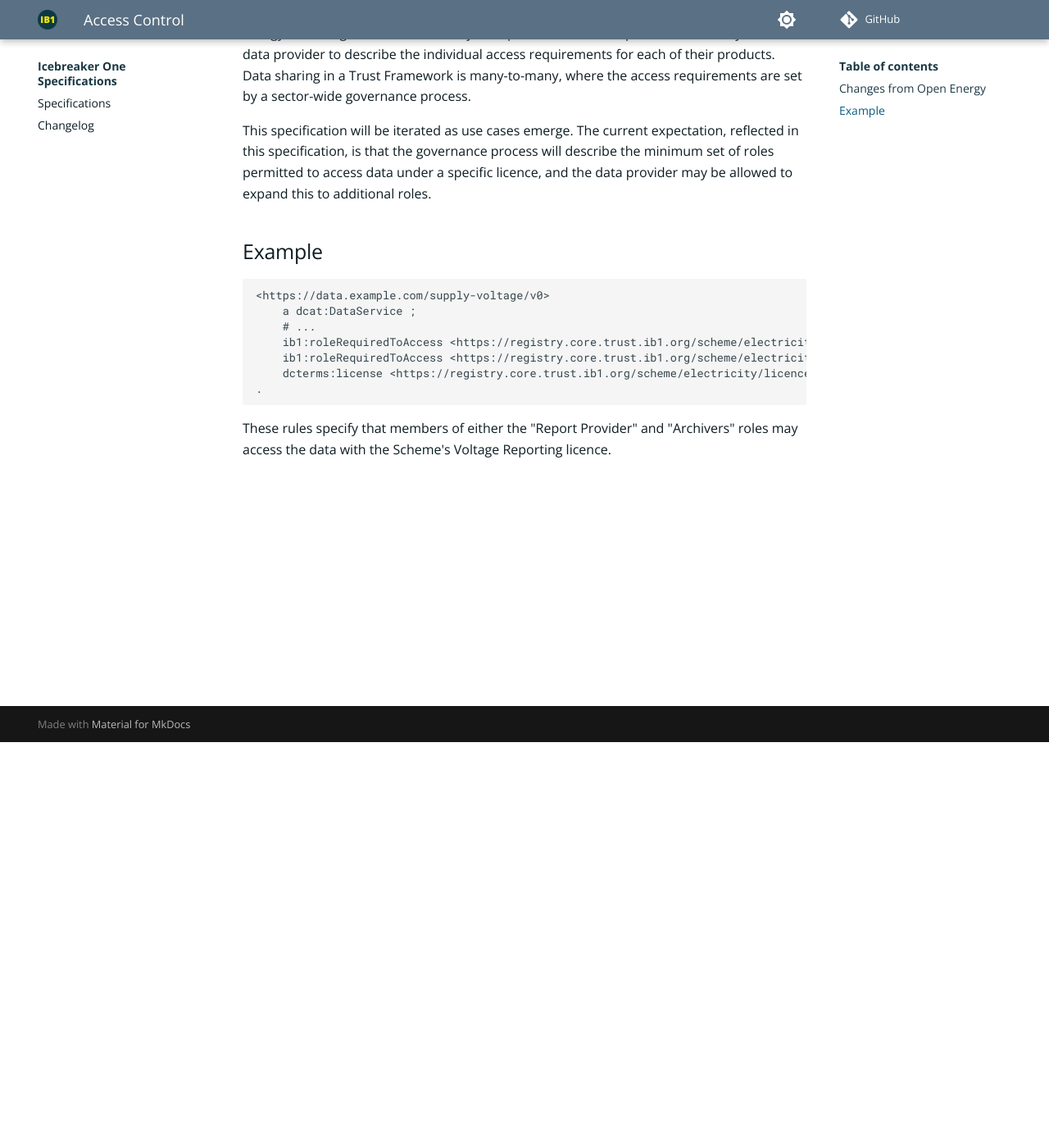
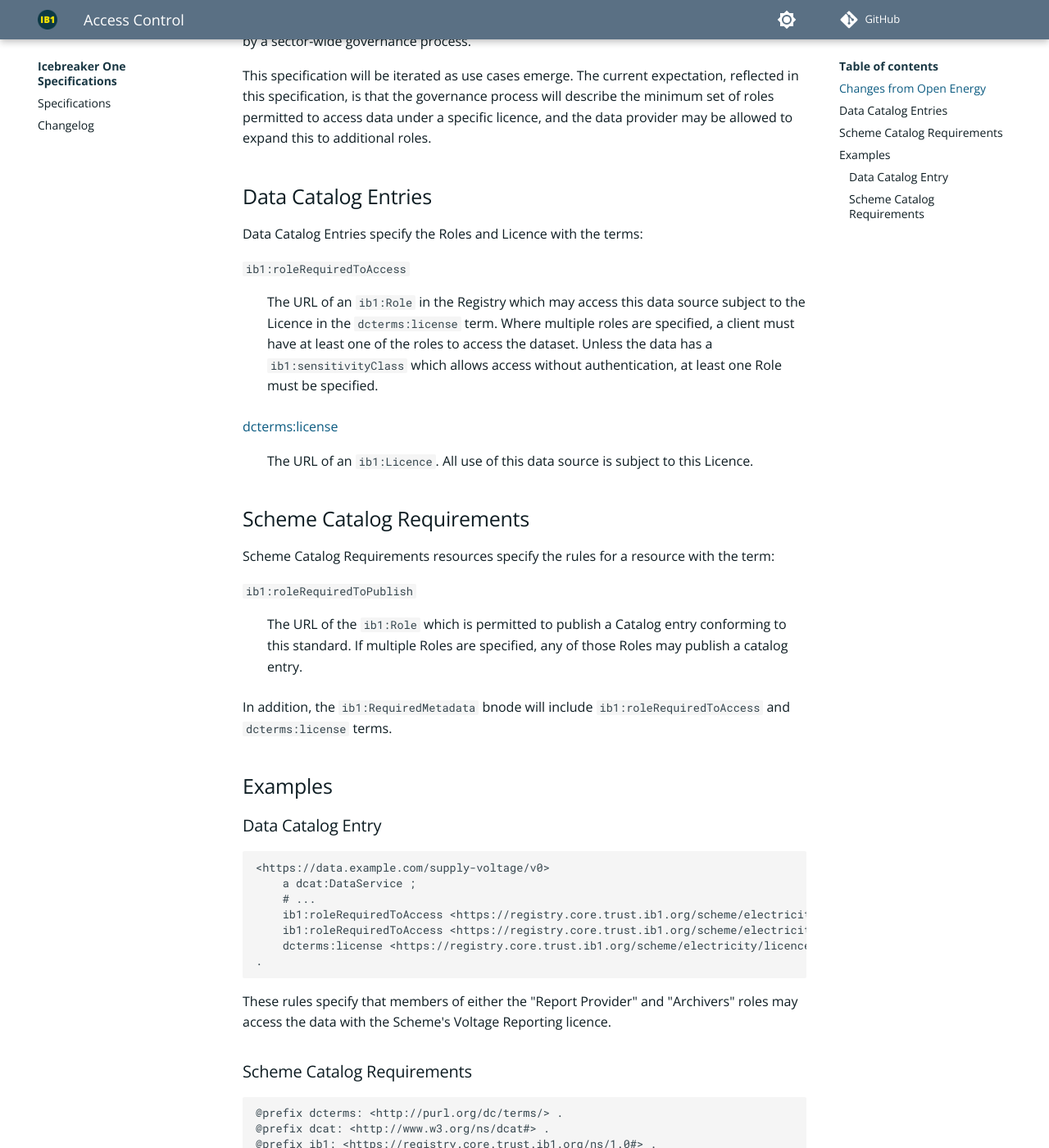
Before and after one commit to icebreakerone/ib1-technical-specifications, an MkDocs documentation site: the page built from docs/access-control/1.0.md, in a window 1280 px wide and 1400 px high, scrolled down 495 px. Shown: the whole window at 82% size. Built offline with MkDocs 1.6.1 and Material for MkDocs 9.7.7, drawn with Linux system fonts in a browser that asks for light colours; comment, search, counter and statistics services are not loaded; some of the changed text lies outside the part shown.

Commit message:
Split out access control terms to separate specification

````diff
--- a/docs/access-control/1.0.md
+++ b/docs/access-control/1.0.md
@@ -2,11 +2,9 @@
 
 Access to data sources is controlled by roles and licences.
 
-A [catalog entry](../data-catalog-records/1.0.md) specifies one or more roles and a licence. If a participant has any of the roles, they may access the data source under the specified licence.
+A [Data Catalog Entry](../data-catalog-records/1.0.md) specifies one or more roles and a licence. If a participant has any of the roles, they may access the data source under the specified licence.
 
-The Registry maintains a list of the permissions and obligations for access to a data source under a given licence.
-
-Scheme-conforming data sources use [Scheme Catalog Requirements Documents](../data-catalog-records/1.0.md#scheme-catalog-requirements) which specify the Access Rules for common formats of data sources.
+Scheme-conforming data sources use [Scheme Catalog Requirements Resources](../data-catalog-records/1.0.md#scheme-catalog-requirements) which specify the Access Rules for data sources which implement APIs agreed by the Scheme.
 
 ## Changes from Open Energy
 
@@ -14,7 +12,30 @@ This access control specification is a simplification of Open Energy's access co
 
 This specification will be iterated as use cases emerge. The current expectation, reflected in this specification, is that the governance process will describe the minimum set of roles permitted to access data under a specific licence, and the data provider may be allowed to expand this to additional roles.
 
-## Example
+## Data Catalog Entries
+
+Data Catalog Entries specify the Roles and Licence with the terms:
+
+`ib1:roleRequiredToAccess`
+: The URL of an `ib1:Role` in the Registry which may access this data source subject to the Licence in the `dcterms:license` term. Where multiple roles are specified, a client must have at least one of the roles to access the dataset. Unless the data has a `ib1:sensitivityClass` which allows access without authentication, at least one Role must be specified.
+
+[dcterms:license](https://www.dublincore.org/specifications/dublin-core/dcmi-terms/#license)
+: The URL of an `ib1:Licence`. All use of this data source is subject to this Licence.
+
+
+## Scheme Catalog Requirements
+
+Scheme Catalog Requirements resources specify the rules for a resource with the term:
+
+`ib1:roleRequiredToPublish`
+: The URL of the `ib1:Role` which is permitted to publish a Catalog entry conforming to this standard. If multiple Roles are specified, any of those Roles may publish a catalog entry.
+
+In addition, the `ib1:RequiredMetadata` bnode will include `ib1:roleRequiredToAccess` and `dcterms:license` terms.
+
+
+## Examples
+
+### Data Catalog Entry
 
 ```
 <https://data.example.com/supply-voltage/v0>
@@ -22,8 +43,27 @@ This specification will be iterated as use cases emerge. The current expectation
 	# ...
     ib1:roleRequiredToAccess <https://registry.core.trust.ib1.org/scheme/electricity/role/report-provider> ;
     ib1:roleRequiredToAccess <https://registry.core.trust.ib1.org/scheme/electricity/role/archiver> ;
-    dcterms:license <https://registry.core.trust.ib1.org/scheme/electricity/licence/voltage-reporting/1.4> ;
+    dcterms:license <https://registry.core.trust.ib1.org/scheme/electricity/licence/voltage-reporting/2024-09-12> ;
 .
 ```
 
 These rules specify that members of either the "Report Provider" and "Archivers" roles may access the data with the Scheme's Voltage Reporting licence.
+
+### Scheme Catalog Requirements
+
+```
+@prefix dcterms: <http://purl.org/dc/terms/> .
+@prefix dcat: <http://www.w3.org/ns/dcat#> .
+@prefix ib1: <https://registry.core.trust.ib1.org/ns/1.0#> .
+
+<https://registry.core.trust.ib1.org/scheme/electricity/standard/supply-voltage/2024-10-23>
+		a ib1:SchemeCatalogRequirements ;
+	ib1:roleRequiredToPublish <https://registry.core.trust.ib1.org/scheme/electricity/role/generator> ;
+	ib1:requiredMetadata [ a ib1:RequiredMetadata ;
+	    ib1:roleRequiredToAccess <https://registry.core.trust.ib1.org/scheme/electricity/role/network-operator> ;
+	    ib1:roleRequiredToAccess <https://registry.core.trust.ib1.org/scheme/electricity/role/report-provider> ;
+	];
+.
+```
+
+This API definition requires the "Generator" role to publish an implementation of the API, and one of the "Network operator" or "Report provider" roles to access the API.
--- a/docs/data-catalog-records/1.0.md
+++ b/docs/data-catalog-records/1.0.md
@@ -72,7 +72,7 @@ The following fields must be included in every DCAT object. Metadata will be vis
 : The URL of the Data Provider's record in the Scheme Directory.
 
 [dcterms:license](https://www.dublincore.org/specifications/dublin-core/dcmi-terms/#license)
-: The URL of an `ib1:LicenceInterpretation`. All use of this data source is subject to this Licence. Where a data source is Scheme-conforming, the URL will be registered in the Registry.
+: The URL of an `ib1:Licence`. All use of this data source is subject to this Licence. Where a data source is Scheme-conforming, the URL will be registered in the Registry.
 
 `ib1:trustFramework`
 : The URL of the Trust Framework(s) the dataset is assured under.
@@ -90,13 +90,16 @@ More information about publishing assured data within a Trust Framework is avail
 Additional fields may be made mandatory for Scheme-conforming data sources by the Scheme Catalog Requirements Document.
 
 
-## Conformance and access control metadata fields
+## Conformance metadata fields
 
 `dcterms:conformsTo`
 : The URL of a Scheme Catalog Requirements Document in the Scheme Registry. Most metadata files will include this field.
 
-`ib1:roleRequiredToAccess`
-: The URLs of one or more roles in the Registry which may access this data source subject to the Licence in the `dcterms:license` term, unless the data is open data with a `ib1:sensitivityClass` of `ib1:IB1-O`. See [Access Control](../access-control/1.0.md).
+
+## Access control metadata fields
+
+The catalog entries must specify the rules for accessing the dataset. This specification does not specify a method of access control. Each Scheme will choose a method of access control and declare it in the Scheme definition in the Registry, for example, the standard [Access Control](../access-control/1.0.md) specification.
+
 
 ## Data Service metadata fields
 
@@ -208,17 +211,9 @@ It is an RDF document published in the Registry, and the metadata links to machi
 
 This example defines a standard Supply Voltage API that is provided by multiple providers in a Trust Framework. It specifies the API in detail with the `dcat:endpointDescription` referring to an OpenAPI specification hosted by the Registry. It uses a standard `ib1:heartbeatDescription` to check for liveness, using a standard heartbeat request defined in an OpenAPI specification hosted by the Registry.
 
-For access control, it specifies the `ib1:sensitivityClass`, and who can use the API with `ib1:roleRequiredToAccess`. Because `ib1:requireAllAndAllowAdditional` is used for the access rules, it allows the publisher to widen access to additional roles, as long as the roles in this document are included.
+It sets the `ib1:sensitivityClass` to shared data. Because the API does not require end user consent, `ib1:requireAbsenceOf` is used to prohibit the use of an OAuth Issuer.
 
-Because the API does not require end user consent, `ib1:requireAbsenceOf` is used to prohibit the use of an OAuth Issuer.
-
-### Versions
-
-The URL of a Scheme Catalog Requirements Document is a stable identifier that is used to find data sources in the Catalog by searching for all entries with this URL in the `dcterms:conformsTo` term.
-
-Scheme Catalog Requirements Documents are not versioned, and do not include version numbers in their URLs. Versioned URLs would prevent easy searching with SPARQL queries, and require a range of compatible versions to be included in the record.
-
-Scheme Catalog Requirements Documents may be updated with backwards compatible changes, for example, adding additional roles who are permitted to use the data source. Existing records are not updated automatically. A compliance process will detect out-of-date catalog entries, and notify providers to review the changes and update their record.
+It uses the standard [Access Control](../access-control/1.0.md) specification, setting the roles of who can use the API with `ib1:roleRequiredToAccess`. Because `ib1:requireAllAndAllowAdditional` is used for the access rules, it allows the publisher to widen access to additional roles, as long as the roles in this document are included. `ib1:roleRequiredToPublish` specifies which roles can publish implementations of this API for discovery in the data catalog.
 
 ### Object specification
 
@@ -230,8 +225,7 @@ An `ib1:SchemeCatalogRequirements` RDF object must contain these fields:
 `ib1:requiredMetadata`
 : A bnode which contains the metadata required to be Scheme-conforming. This bnode may contain any fields and metadata, and a conforming catalogue entry must contain it all, subject to the term modifiers.
 
-`ib1:roleRequiredToPublish`
-: The URL of the Role which is permitted to publish a Catalog entry conforming to this standard. If multiple Roles are specified, any of those Roles may publish a catalog entry.
+Access control rules must be defined, for example, with the standard [Access Control](../access-control/1.0.md) specification.
 
 #### Term modifiers
 
````
Also changed, not shown: docs/generic-sensitivity-classes/1.0.md (+10 -8 lines).
